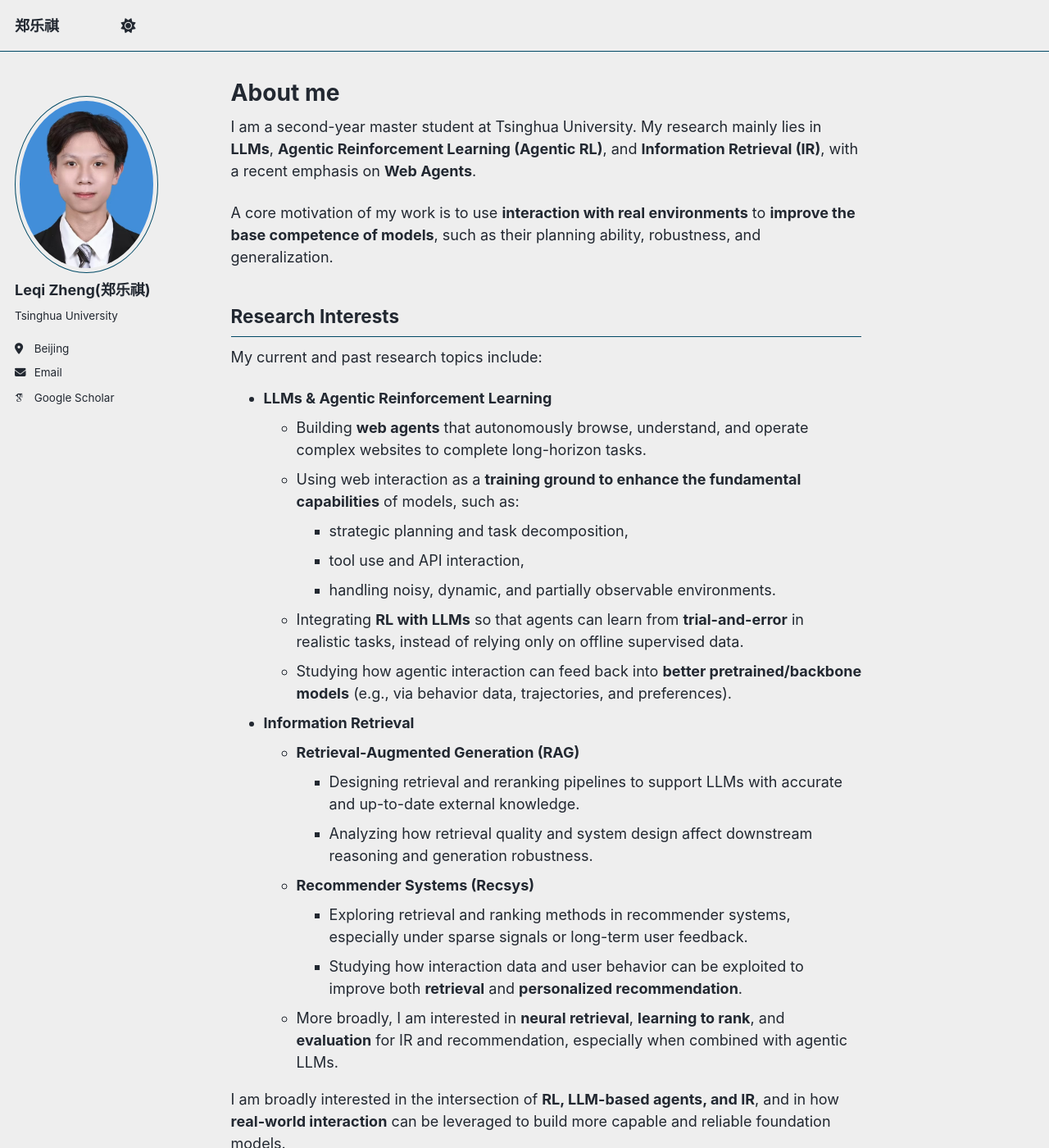
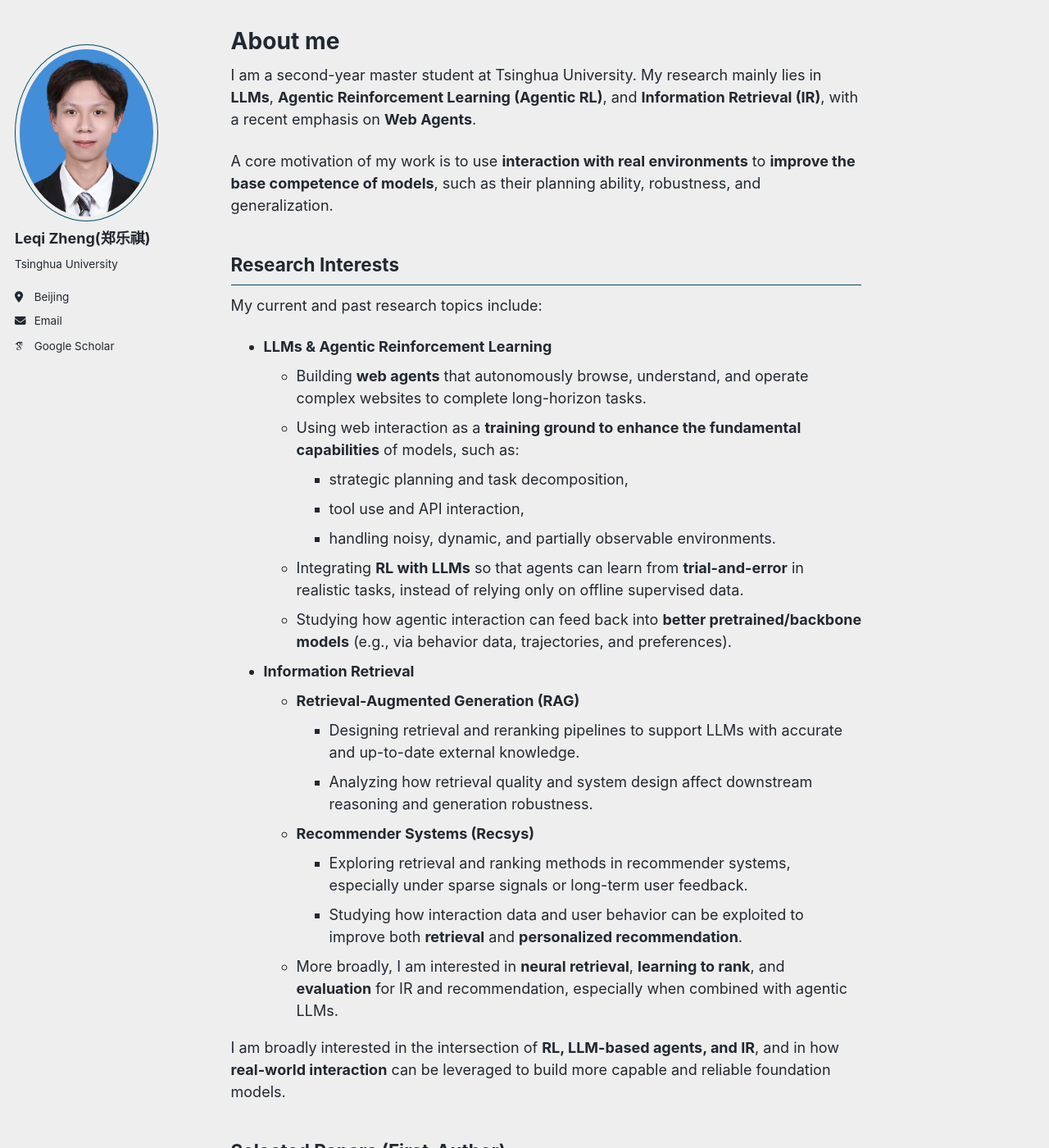
Before and after one commit to LQgdwind/LQgdwind.github.io, a Jekyll site: the page built from _pages/about.md, in a window 1280 px wide and 1400 px high. Shown: the whole window at 82% size. Built offline with Jekyll 4.4.1, drawn with Linux system fonts in a browser that asks for light colours; some web fonts are replaced; a script bundle is joined from its source files by our own code; library files that are not in the unit come from our copies.

Commit message:
Update main.scss

```diff
--- a/assets/css/main.scss
+++ b/assets/css/main.scss
@@ -41,3 +41,10 @@
     "vendor/font-awesome/solid",
     "vendor/font-awesome/brands"
 ;
+
+/* ===== custom overrides below ===== */
+
+/* Hide top navigation bar (masthead, including Home and light/dark toggle) */
+.masthead {
+  display: none !important;
+}
```
